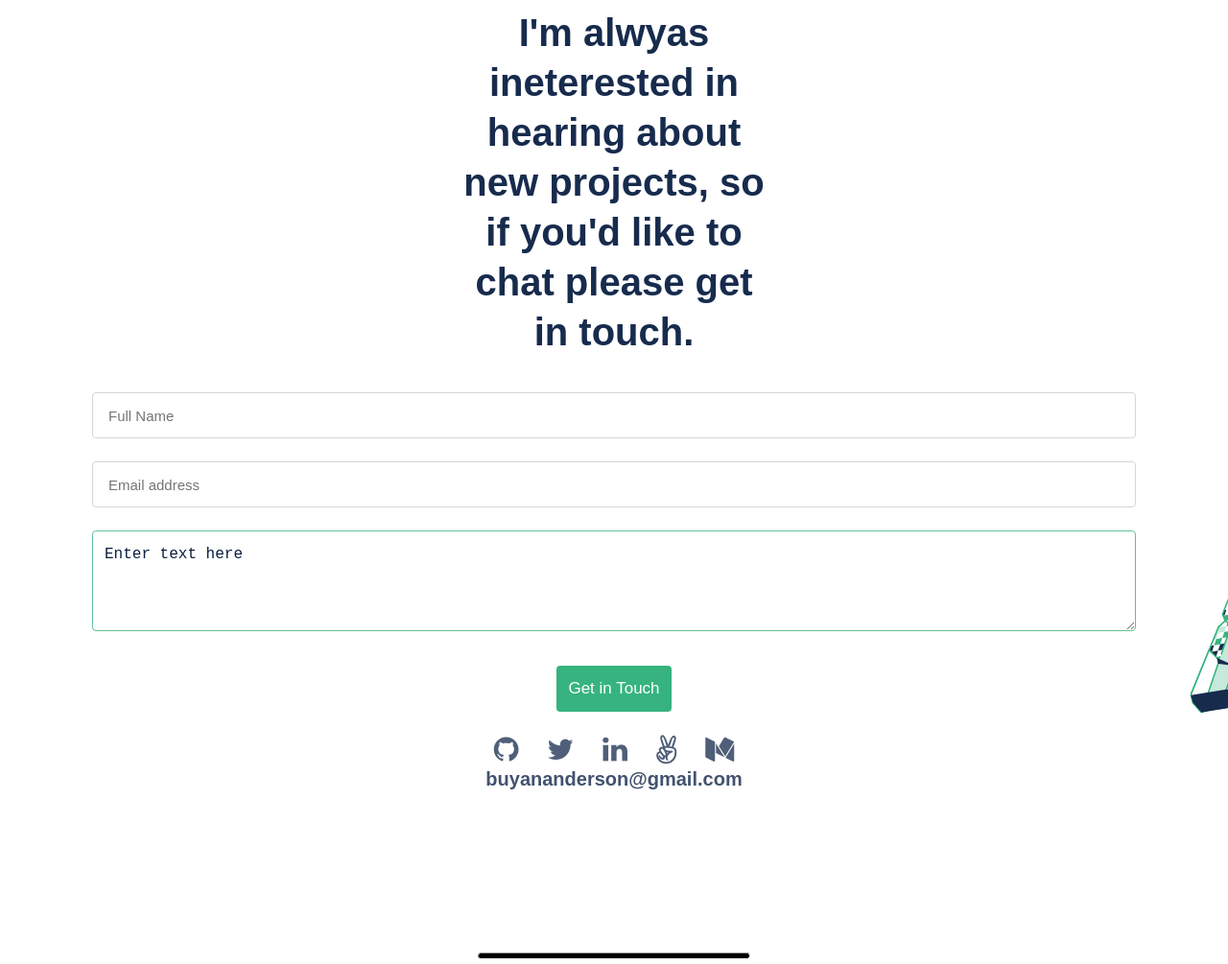
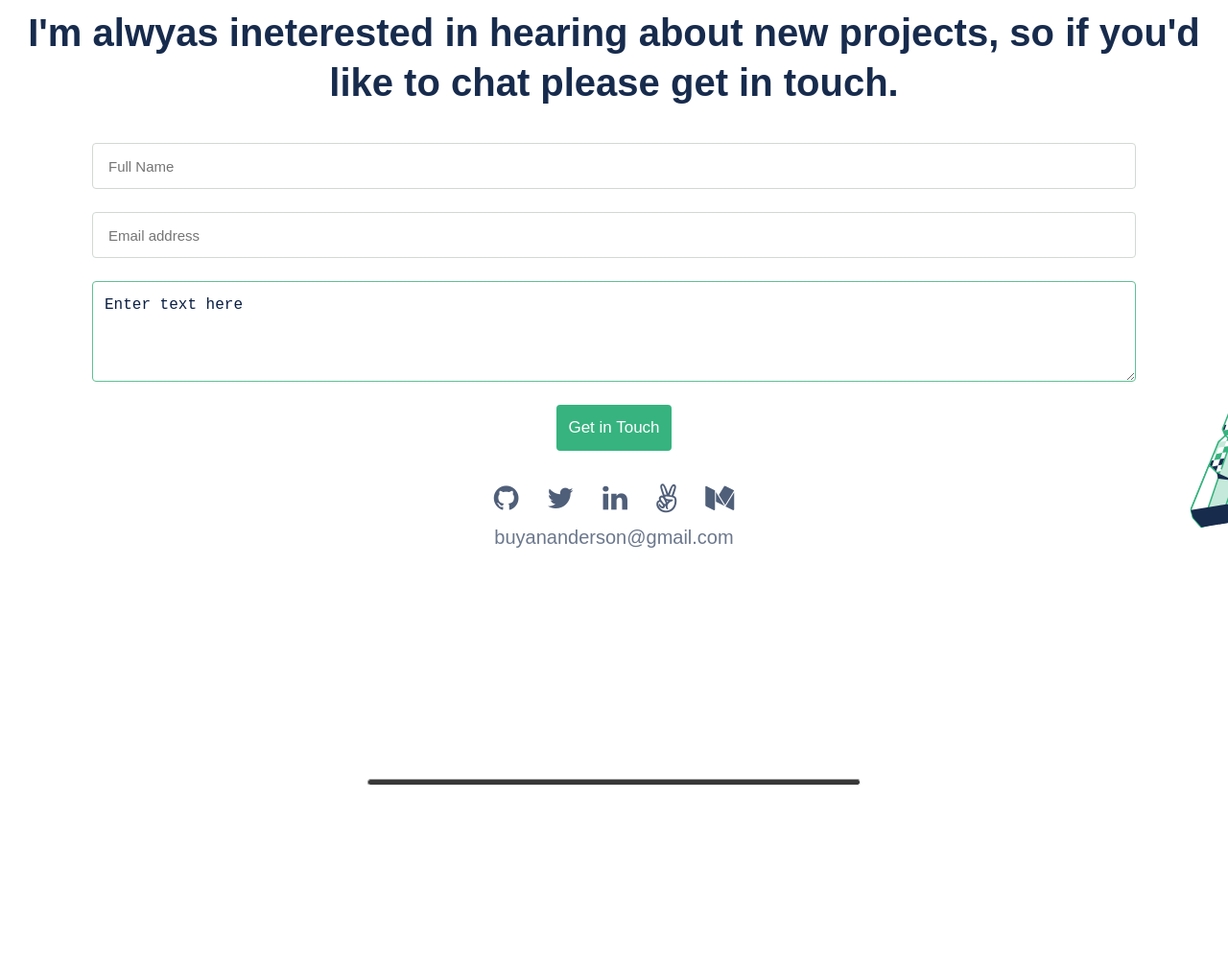
Before and after one commit to andersonlebon/Portfolio-w2, a website: page index.html in a window 1280 px wide. Shown: the part 3313-4318 px from the top of the page at 96% size. After the commit the page ends 4140 px from the top, so only its background shows below. Drawn offline with Linux system fonts and the light colour scheme.

Commit message:
Ajust the bottom line in CSS and fix linter errors

```diff
--- a/css/style.css
+++ b/css/style.css
@@ -252,12 +252,40 @@ ul {
   align-items: center;
 }
 
+.aboutContact p {
+  font-weight: bold;
+  font-size: 40px;
+  width: 100%;
+  line-height: 52px;
+  text-align: center;
+  color: #172b4d;
+  padding: 5px;
+  margin-bottom: 20px;
+}
+
+.email-link p {
+  margin: 0;
+  padding: 0;
+  font-size: 20px;
+  line-height: 32px;
+  color: #6b778c;
+  font-weight: 100;
+}
+
 .about-langues .about p {
   font-size: 20px;
   line-height: 32px;
   max-width: 335px;
   margin-top: 0;
   color: #42526e;
+}
+
+.contactForm {
+  display: flex;
+  flex-direction: column;
+  justify-content: center;
+  align-items: center;
+  width: 100%;
 }
 
 .about-img {
@@ -328,30 +356,11 @@ button:focus {
 
 .aboutContact {
   background: url(../images/Frame.svg)  no-repeat;
-  background-position: bottom 260px right 0;
+  background-position: bottom 275px right 0;
   display: flex;
   flex-direction: column;
   width: 100%;
   align-items: center;
-}
-
-.aboutContact p {
-  font-weight: bold;
-  font-size: 40px;
-  width: 327px;
-  line-height: 52px;
-  text-align: center;
-  color: #172b4d;
-  padding: 5px;
-  margin-bottom: 20px;
-}
-
-.contactForm {
-  display: flex;
-  flex-direction: column;
-  justify-content: center;
-  align-items: center;
-  width: 100%;
 }
 
 .contactForm input {
@@ -370,11 +379,11 @@ button:focus {
   width: 85%;
   height: 105px;
   border-radius: 4px;
-  border: 1px solid #60C095;
+  border: 1px solid #60c095;
   box-sizing: border-box;
   padding: 12px;
   font-size: 16px;
-  margin: 12px 0;
+  margin: 12px 0 0 0;
   color: #091e42;
   line-height: 24px;
 }
@@ -389,25 +398,20 @@ button:focus {
   display: flex;
   flex-direction: column;
   align-items: center;
- width: 100%;
- height: 189px;
- text-align: center;
-}
-
-.email-link p {
-  margin: 0;
-  padding: 0;
-  font-size: 20px;
-  line-height: 32px;
-  color: #42526e;
+  width: 100%;
+  height: 260px;
+  text-align: center;
 }
 
 .aboutContact hr {
   align-items: center;
-  width: 22%;
-  background-color: black;
-  color: #0000;
+  width: 40%;
+  background-color: rgba(0, 0, 0, 0.781);
   height: 5px;
-  border-radius: 8px;
-  margin-bottom: 5px;
+  margin-bottom: 8px;
+  border-radius: 10px;
 }
+
+.footer-icons {
+  margin: 10px;
+}
--- a/index.html
+++ b/index.html
@@ -166,9 +166,9 @@
         <input type="text" name="user_name" placeholder="Full Name" maxlength="30" required>
         <input type="email" name="user_email" placeholder="Email address" required>
         <textarea name="user_text" maxlength="500"  required>Enter text here</textarea>
-        <button type="submit" class="card-see button-gren">Get in Touch</button>
+        <button type="submit" class="card-see button-gren gren-btn-f">Get in Touch</button>
       </form>
-      <ul class="social-media-links">
+      <ul class="social-media-links footer-icons">
         <li class="git">
           <a href="https://github.com/andersonlebon">
             <i class="fa fa-github fa-2x" aria-hidden="true"></i
```
